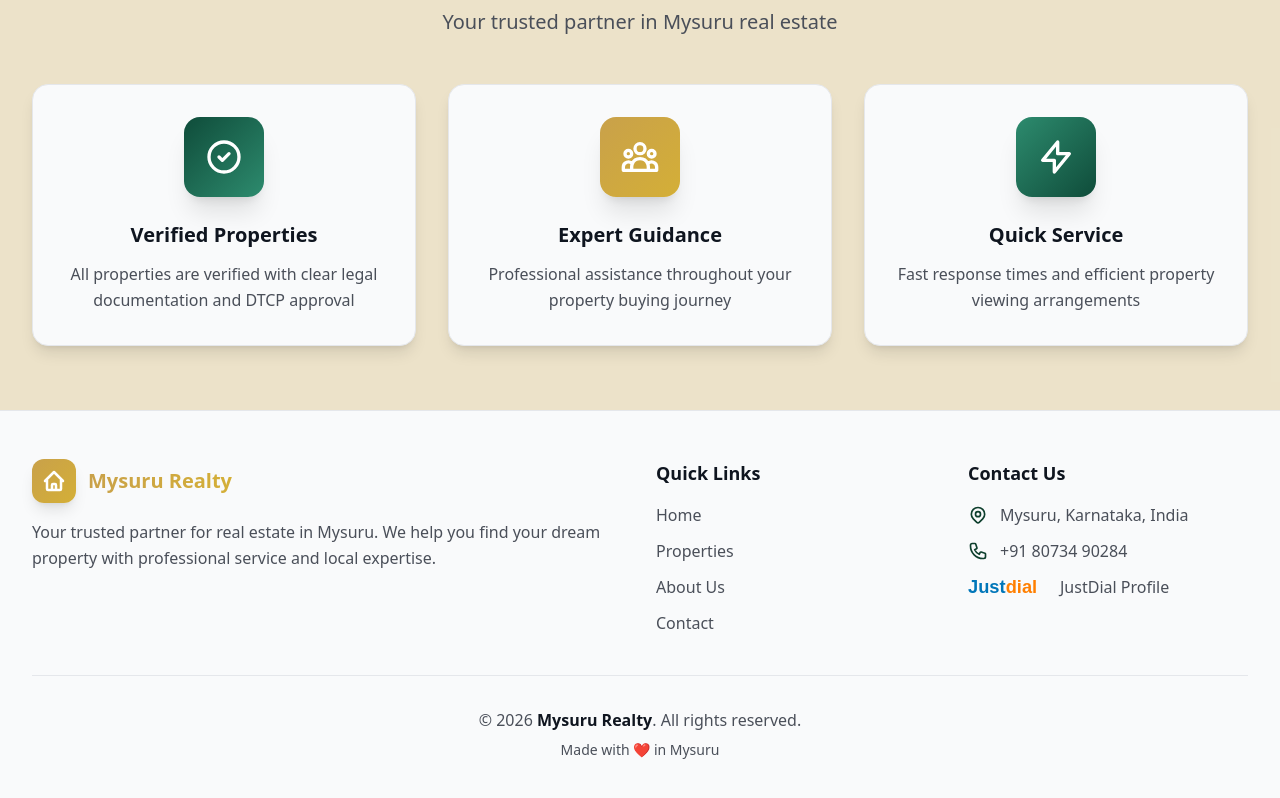
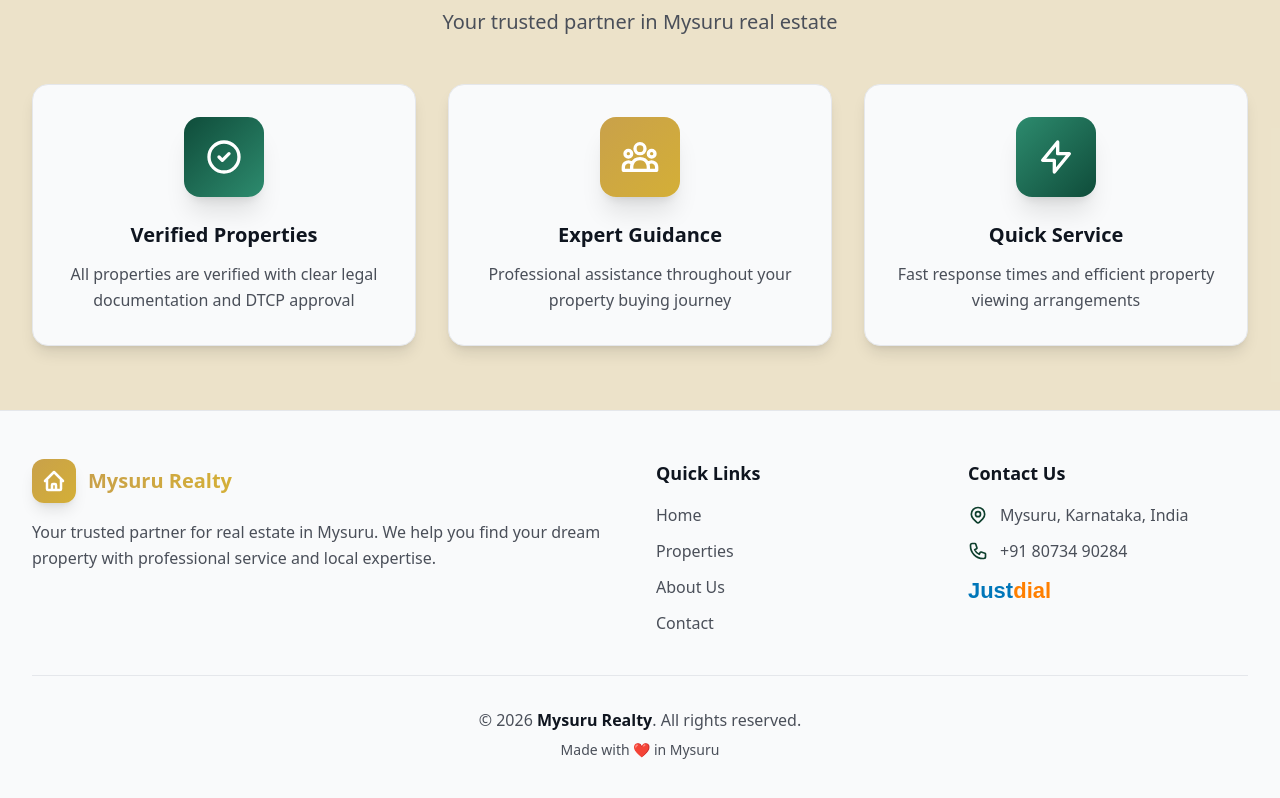
Before and after one commit to sandy334/realestate_website, a React (Vite) app: page / in a window 1280 px wide. Shown: the part 1905-2703 px from the top of the page. Built offline with nearby package versions, Linux system fonts and the light colour scheme.

Commit message:
updated footer

```diff
--- a/src/components/Footer.jsx
+++ b/src/components/Footer.jsx
@@ -64,17 +64,17 @@ const Footer = () => {
                             </li>
 
                             <li className="flex items-center space-x-3">
-                                <svg className="w-20 h-6 flex-shrink-0" viewBox="0 0 140 40" fill="none" xmlns="http://www.w3.org/2000/svg">
-                                    <text x="0" y="30" fontFamily="Arial, sans-serif" fontWeight="bold" fontSize="32" fill="#0076B9">Just</text>
-                                    <text x="66" y="30" fontFamily="Arial, sans-serif" fontWeight="bold" fontSize="32" fill="#FF7F00">dial</text>
-                                </svg>
                                 <a
                                     href="https://www.justdial.com/Mysore/Sri-Sidhaganga-Real-Estate-Akkamahadevi-Road-Jp-Nagar-Vidyaranyapuram/0821PX821-X821-230109160812-A4Z6_BZDET"
                                     target="_blank"
                                     rel="noopener noreferrer"
-                                    className="text-muted-foreground hover:text-primary transition-colors"
+                                    className="hover:opacity-80 transition-opacity"
+                                    aria-label="Visit our JustDial Profile"
                                 >
-                                    JustDial Profile
+                                    <svg className="w-24 h-8" viewBox="0 0 140 40" fill="none" xmlns="http://www.w3.org/2000/svg">
+                                        <text x="0" y="30" fontFamily="Arial, sans-serif" fontWeight="bold" fontSize="32" fill="#0076B9">Just</text>
+                                        <text x="66" y="30" fontFamily="Arial, sans-serif" fontWeight="bold" fontSize="32" fill="#FF7F00">dial</text>
+                                    </svg>
                                 </a>
                             </li>
                         </ul>
--- a/src/pages/Home.jsx
+++ b/src/pages/Home.jsx
@@ -135,7 +135,7 @@ const Home = () => {
                     >
                         <div className="flex gap-4 pb-4 w-max">
                             {displayPropertyTypes.map((item, index) => (
-                                <Link to={`/properties?type=${item.type}`} key={index} className="card group cursor-pointer flex-shrink-0 w-[80vw] sm:w-[50vw] block">
+                                <Link to={`/properties?type=${item.type}`} key={index} className="card group cursor-pointer flex-shrink-0 w-[45vw] sm:w-[50vw] block">
                                     <div className="p-6 text-center">
                                         <div className={`bg-gradient-to-br ${item.color} w-16 h-16 rounded-2xl flex items-center justify-center mx-auto mb-4 text-3xl shadow-lg group-hover:scale-110 transition-transform duration-300`}>
                                             {item.icon}
```
